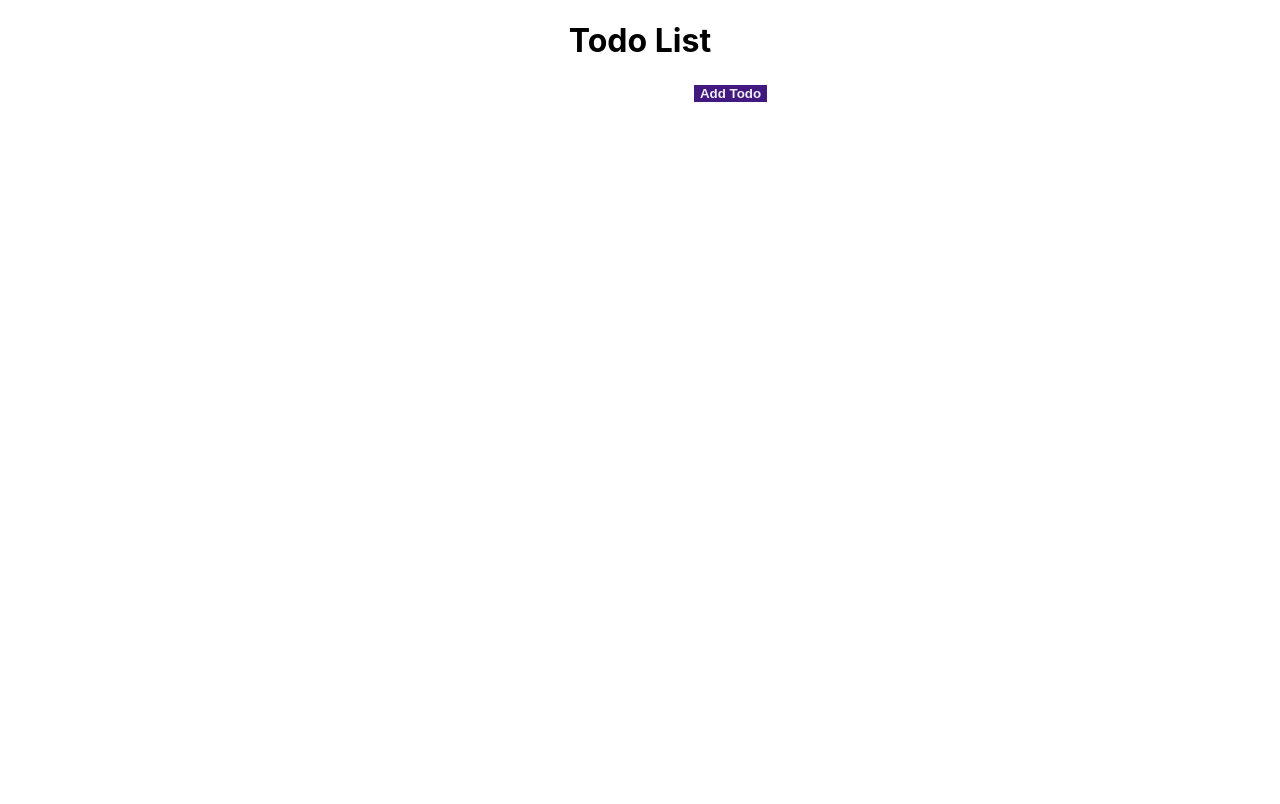
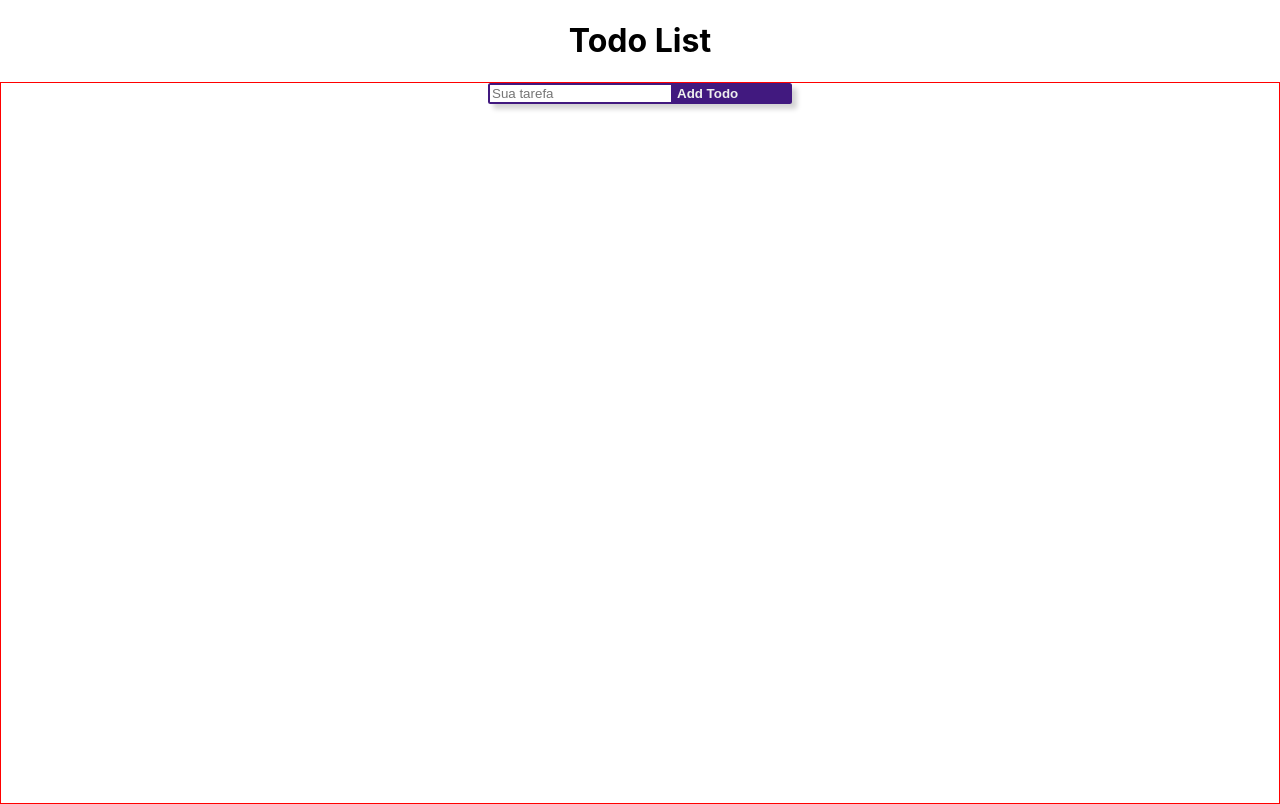
Before and after one commit to IagoMesquita/todo-list-frontend, a React (Create React App) app: page / in a window 1280 px wide. Built offline with nearby package versions, Linux system fonts and the light colour scheme.

Commit message:
feat: cria component addTodo

```diff
--- a/src/componets/AddTodo/index.jsx
+++ b/src/componets/AddTodo/index.jsx
@@ -1,9 +1,10 @@
 import React, { useState } from 'react';
 import './addTodo.css';
+import NewTodo from '../NewTodo';
 
 function AddTodo() {
   const [task, setTask] = useState('');
-  const [listask, setLisTask] = useState([]);
+  const [listTask, setLisTask] = useState([]);
 
   const handleInputChange = ({ target }) => {
     const { value } = target;
@@ -12,18 +13,19 @@ function AddTodo() {
 
   const handleSubmit = (e) => {
     e.preventDefault();
-    setLisTask([...listask, task]);
+    setLisTask([...listTask, task]);
     setTask('');
   };
 
   return (
-    <section>
+    <main className="container-content">
       <form
-        className="container"
+        className="container-input"
         onSubmit={handleSubmit}
       >
         <input
           className="shearch"
+          placeholder="Sua tarefa"
           type="text"
           name="todo-input"
           value={task}
@@ -36,8 +38,15 @@ function AddTodo() {
           Add Todo
         </button>
       </form>
+      <section>
+        {
+          listTask.map((item) => (
+            <NewTodo todo={item} />
+          ))
+        }
+      </section>
 
-    </section>
+    </main>
   );
 }
 
```
